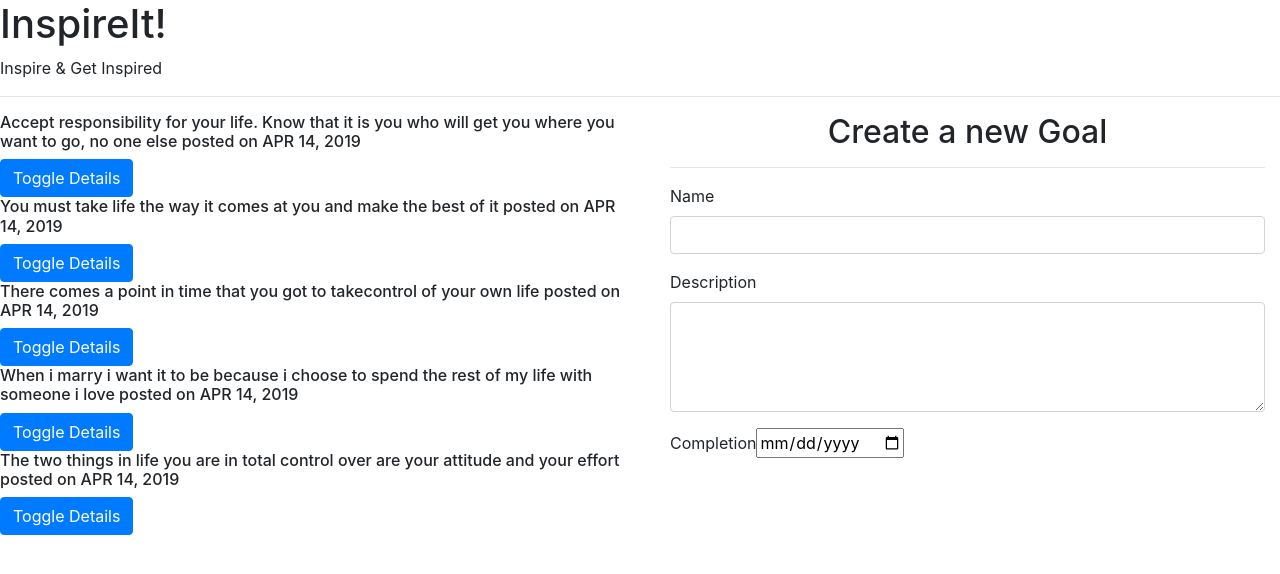
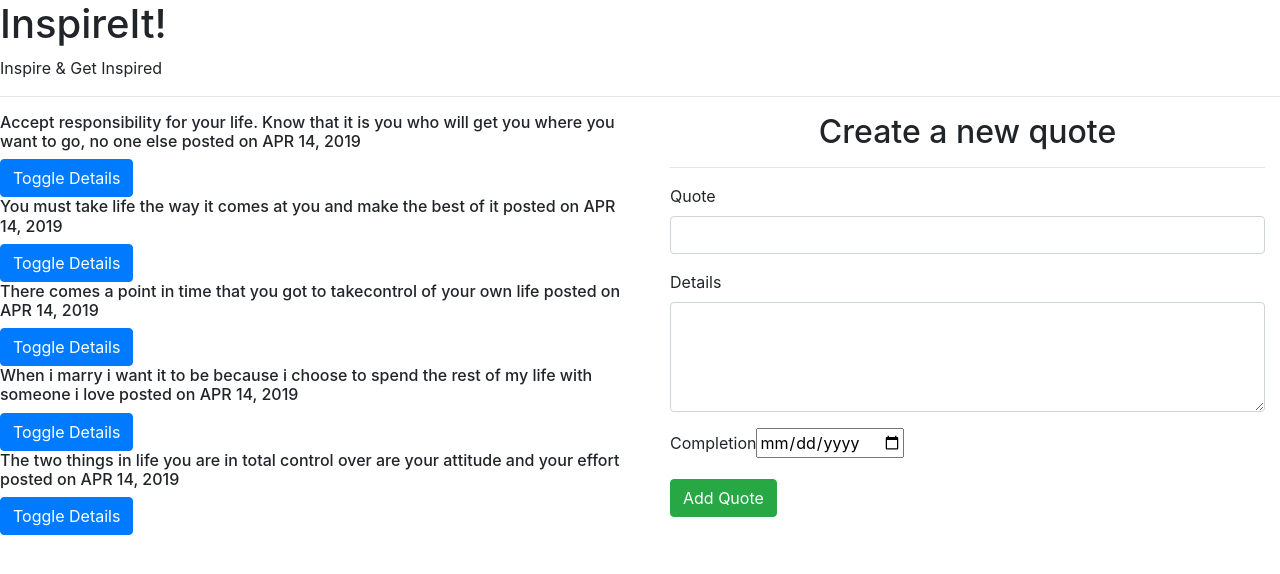
Before and after one commit to Naice-gif/QUOTES, an Angular app: page / in a window 1280 px wide. Shown: the top 574 px of the page. Built offline with nearby package versions, Linux system fonts and the light colour scheme.

Commit message:
another many more chahnges

```diff
--- a/src/app/goal-form/goal-form.component.ts
+++ /dev/null
@@ -1,15 +0,0 @@
-import { Component, OnInit } from '@angular/core';
-
-@Component({
-  selector: 'app-goal-form',
-  templateUrl: './goal-form.component.html',
-  styleUrls: ['./goal-form.component.css']
-})
-export class GoalFormComponent implements OnInit {
-
-  constructor() { }
-
-  ngOnInit() {
-  }
-
-}
--- a/src/app/quote-details/quote-details.component.html
+++ b/src/app/quote-details/quote-details.component.html
@@ -1,5 +1,5 @@
 <p>
     {{quotes.details}}
 </p>
-<p>This quote was posted in {{goal.completeDate|dateCount}} days</p>
+<p>This quote was posted on {{quote.completeDate|dateCount}} days</p>
 <button (click)= 'quoteDelete(true)' class="btn btn-outline-danger">Delete quote</button>
--- a/src/app/goal-form/goal-form.component.html
+++ b/src/app/quote-form/quote-form.component.html
@@ -1,16 +1,16 @@
 <div class="container-fluid">
-        <h2 class="text-center">Create a new Goal</h2>
+        <h2 class="text-center">Create a new quote</h2>
         <hr>
         <form>
             <div class="form-group">
 
-                <label for="name">Name</label>
-                <input type="text" required class="form-control" id="name">
+                <label for="quote">Quote</label>
+                <input type="text" required class="form-control" id="quote">
 
             </div>
             <div class="form-group">
 
-                <label for="description">Description</label>
+                <label for="details">Details</label>
                 <textarea class="form-control" id="description" rows="4" required></textarea>
 
             </div>
@@ -19,5 +19,6 @@
                 <input type='date' id="complete" required>
 
             </div>
+            <button type="submit" class="btn btn-success">Add Quote</button>
         </form>
       </div>
--- /dev/null
+++ b/src/app/quote-form/quote-form.component.ts
@@ -0,0 +1,18 @@
+import { Component, OnInit,  } from '@angular/core';
+import { Quoty } from '../quoty';
+
+@Component({
+  selector: 'app-quote-form',
+  templateUrl: './quote-form.component.html',
+  styleUrls: ['./quote-form.component.css']
+})
+export class QuoteFormComponent implements OnInit {
+
+
+  newQuote = new Quoty("","","",new Date());
+  constructor() { }
+
+  ngOnInit() {
+  }
+
+}
--- a/src/app/sayings/sayings.component.html
+++ b/src/app/sayings/sayings.component.html
@@ -12,15 +12,15 @@
         <div *ngFor='let quot of quotes, let i=index'>
           <div>
               <h6 id={{i}} appStrikethrough>{{quot.quotes}} posted on {{quot.postDate|date|uppercase}}</h6>
-          <button (click)='toggledetails(i)' class="btn btn-primary">Toggle Details</button>
+          <button (click)='toggleDetails($event,i)' class="btn btn-primary">Toggle Details</button>
       </div>
-       <div *ngIf='quotes.showDescription'>
-          <app-quote-details *ngIf='quotes.showDescription' [quotes]='quotes' (isComplete) = 'deletequote($event,i)'></app-quote-details>
+       <div *ngIf='quotes.showdetails'>
+          <app-quote-details *ngIf='quotes.showdetails' [quotes]='quotes' (isComplete) = 'deletequote($event,i)'></app-quote-details>
 
         </div>
     </div>
   </div>
   <div class="col-md-6">
-      <app-goal-form></app-goal-form>
+      <app-quote-form></app-quote-form>
   </div>
 </div>
--- a/src/app/strikethrough.directive.ts
+++ b/src/app/strikethrough.directive.ts
@@ -8,7 +8,7 @@ export class StrikethroughDirective {
   constructor(private elem:ElementRef) { }
 
   @HostListener("click") onClicks(){
-    this.textDeco("line-through")
+    this.textDeco("blue")
   }
 
   @HostListener("dblclick") onDoubleClicks(){
@@ -16,7 +16,7 @@ export class StrikethroughDirective {
   }
 
   private textDeco(action:string){
-    this.elem.nativeElement.style.textDecoration=action;
+    this.elem.nativeElement.style.color=action;
 
   }
 }
--- /dev/null
+++ b/src/app/votes/votes.component.html
@@ -0,0 +1 @@
+<button (click)="upVotes()"><i>{{ likes }}</i>Like</button>
--- /dev/null
+++ b/src/app/votes/votes.component.ts
@@ -0,0 +1,24 @@
+import { Component, OnInit } from '@angular/core';
+
+@Component({
+  selector: 'app-votes',
+  templateUrl: './votes.component.html',
+  styleUrls: ['./votes.component.css']
+})
+export class VotesComponent implements OnInit {
+likes=0
+
+upVotes(){
+  this.likes=this.likes+1;
+}
+
+downVotes(){
+  this.likes=this.likes+1;
+}
+
+  constructor() { }
+
+  ngOnInit() {
+  }
+
+}
```
Also changed, not shown: src/app/app.module.ts (+6 -2 lines), src/app/quote-form/quote-form.component.css (added), src/app/votes/votes.component.css (added), 2 other files (tests, documents, lock files or other folders).
